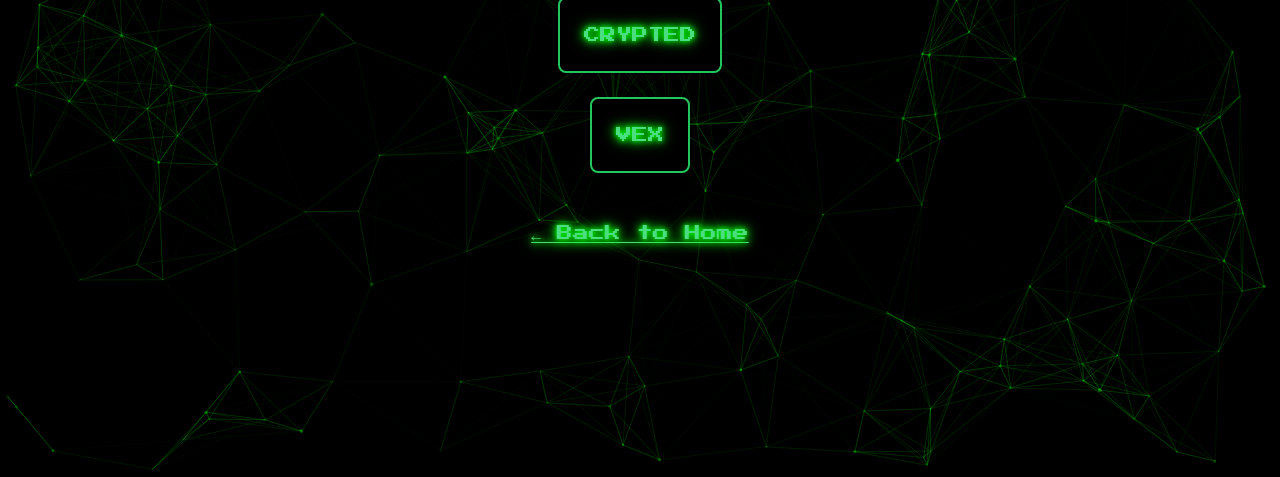
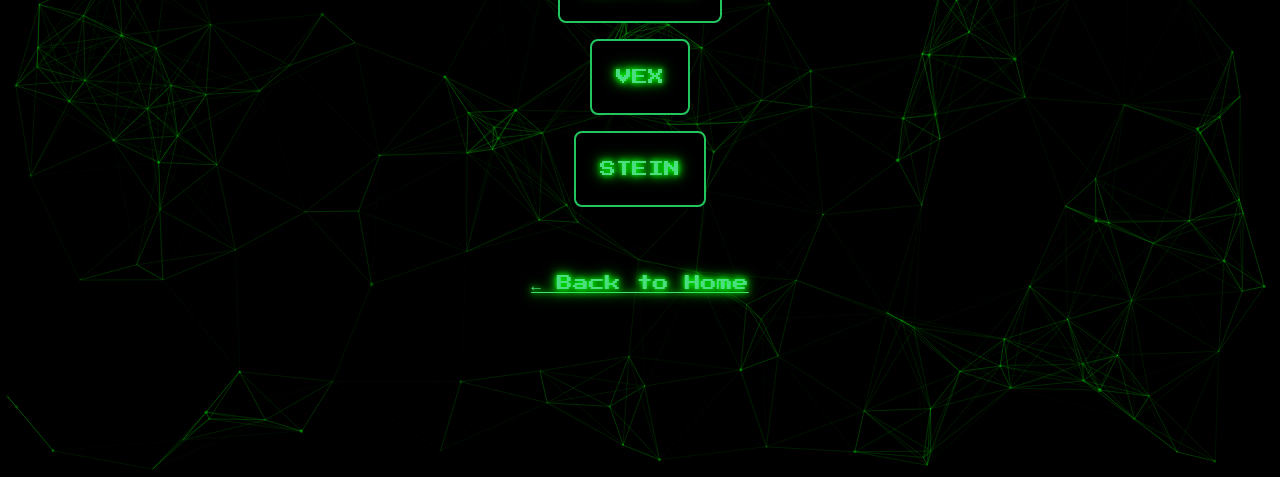
Before and after one commit to cryptedcorrupt324/stab, a plain HTML site: page staff.html in a window 1280 px wide. Shown: the part 323-800 px from the top of the page. Drawn offline with nearby package versions, Linux system fonts and the light colour scheme.

Commit message:
Update staff.html

```diff
--- a/staff.html
+++ b/staff.html
@@ -31,20 +31,26 @@
 
   <h1 class="text-3xl md:text-5xl glow-text fade-in mb-10">STAB PROFILES</h1>
 
-  <!-- CRYPTED profile link -->
-  <a href="crypted.html" class="block bg-black border-2 border-green-500 p-6 rounded-lg glow-text fade-in text-center transition hover:scale-105 duration-300 mb-6">
+  <!-- CRYPTED Profile -->
+  <a href="crypted.html" class="block bg-black border-2 border-green-500 p-6 rounded-lg glow-text fade-in text-center transition hover:scale-105 duration-300 mb-4">
     <h2 class="text-base text-green-400">CRYPTED</h2>
   </a>
 
-  <!-- VEX profile link -->
-  <a href="vex.html" class="block bg-black border-2 border-green-500 p-6 rounded-lg glow-text fade-in text-center transition hover:scale-105 duration-300">
+  <!-- VEX Profile -->
+  <a href="vex.html" class="block bg-black border-2 border-green-500 p-6 rounded-lg glow-text fade-in text-center transition hover:scale-105 duration-300 mb-4">
     <h2 class="text-base text-green-400">VEX</h2>
+  </a>
+
+  <!-- STEIN Profile -->
+  <a href="stein.html" class="block bg-black border-2 border-green-500 p-6 rounded-lg glow-text fade-in text-center transition hover:scale-105 duration-300 mb-4">
+    <h2 class="text-base text-green-400">STEIN</h2>
   </a>
 
   <div class="mt-12">
     <a href="index.html" class="text-green-400 underline glow-text hover:text-green-200 transition duration-300">← Back to Home</a>
   </div>
 
+  <!-- Particles background -->
   <script src="https://cdn.jsdelivr.net/npm/particles.js@2.0.0/particles.min.js"></script>
   <script>
     particlesJS("particles-js", {
@@ -55,10 +61,18 @@
         opacity: { value: 0.4, random: true },
         size: { value: 2, random: true },
         line_linked: {
-          enable: true, distance: 140, color: "#00ff00",
-          opacity: 0.3, width: 1
+          enable: true,
+          distance: 140,
+          color: "#00ff00",
+          opacity: 0.3,
+          width: 1
         },
-        move: { enable: true, speed: 1.2, direction: "none", out_mode: "bounce" }
+        move: {
+          enable: true,
+          speed: 1.2,
+          direction: "none",
+          out_mode: "bounce"
+        }
       },
       interactivity: {
         detect_on: "canvas",
@@ -75,6 +89,5 @@
       retina_detect: true
     });
   </script>
-
 </body>
 </html>
```
